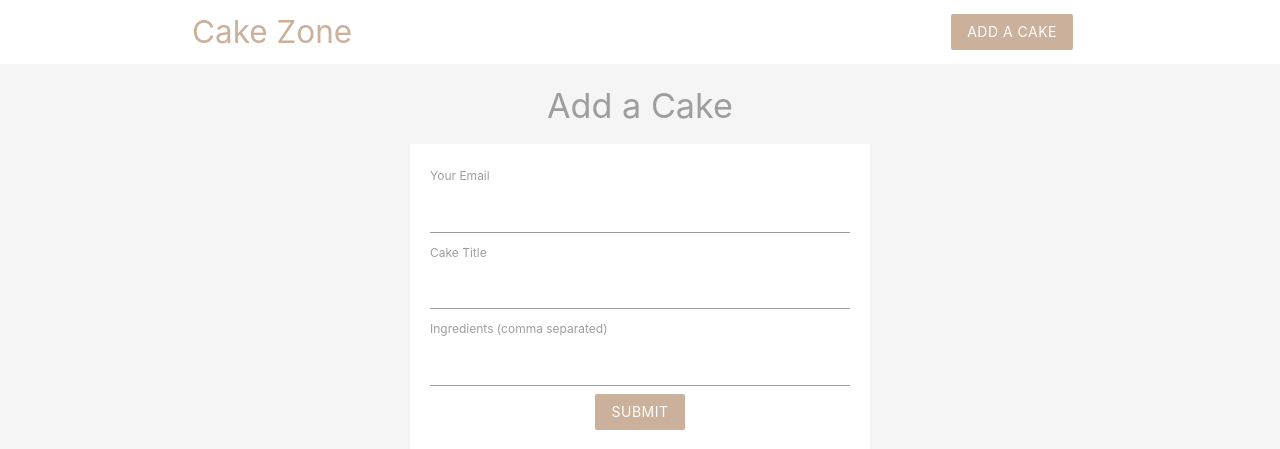
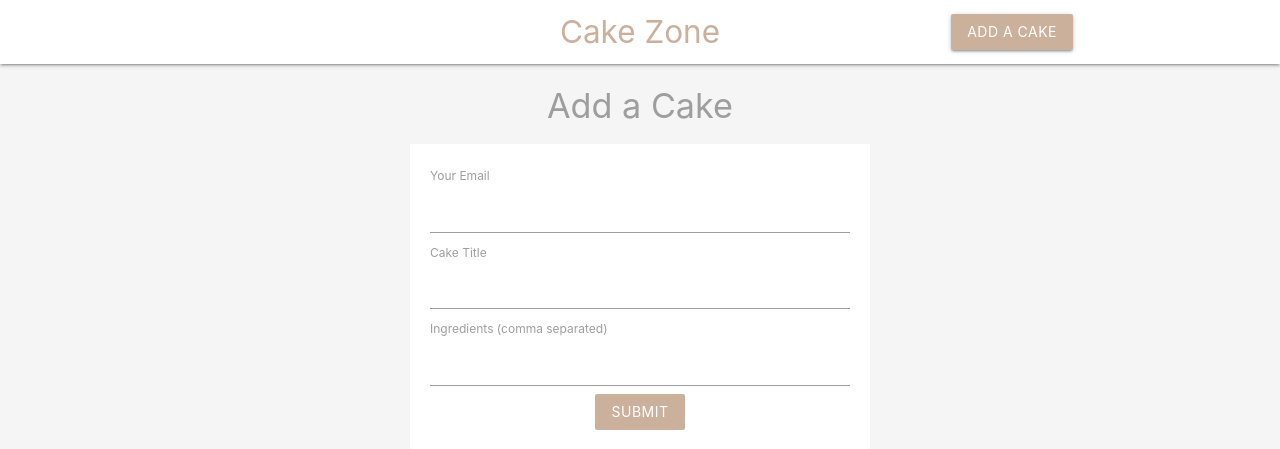
Before and after one commit to rahul-shewale/The-Cake-Zone, a PHP site: page /add.php in a window 1280 px wide. Shown: the top 449 px of the page. Run offline with PHP 8.4, Linux system fonts and the light colour scheme.

Commit message:
Styles and database data changed

```diff
--- a/add.php
+++ b/add.php
@@ -1,4 +1,3 @@
-
 <?php
 
 include('config/db_connect.php');
--- a/config/db_connect.php
+++ b/config/db_connect.php
@@ -1,6 +1,6 @@
 <?php
     //connect to database
-    $conn = mysqli_connect('localhost','rahul','newUser@123','cake_zone');
+    $conn = mysqli_connect('localhost','rahul','phpblog12345','cakezone');
 
     if(!$conn){
     echo 'connection error '.mysqli_connect_error();
--- a/index.php
+++ b/index.php
@@ -61,18 +61,13 @@
 
 
 <!-- ---------------index.php---------------
-
 <!DOCTYPE html>
 <html>
-
 <?php
-
 // include('templates/header.php');
 // include('templates/footer.php');
-
 ?>
 </html>
-
 ------------------templates/header.php---------------------
 <head>
 <title>Cake Zone</title>
--- a/templates/header.php
+++ b/templates/header.php
@@ -26,11 +26,11 @@
   </style>
 </head>
 <body class="grey lighten-4">
-	<nav class="white z-depth-0">
+	<nav class="white">
     <div class="container">
-      <a href="index.php" class="brand-logo brand-text">Cake Zone</a>
-      <ul id="nav-mobile" class="right hide-on-small-and-down">
-        <li><a href="add.php" class="btn brand z-depth-0">Add a Cake</a></li>
+      <a href="index.php" class="brand-logo brand-text center">Cake Zone</a>
+      <ul id="nav-mobile" class="right">
+        <li><a href="add.php" class="btn brand">Add a Cake</a></li>
       </ul>
     </div>
   </nav>
```
